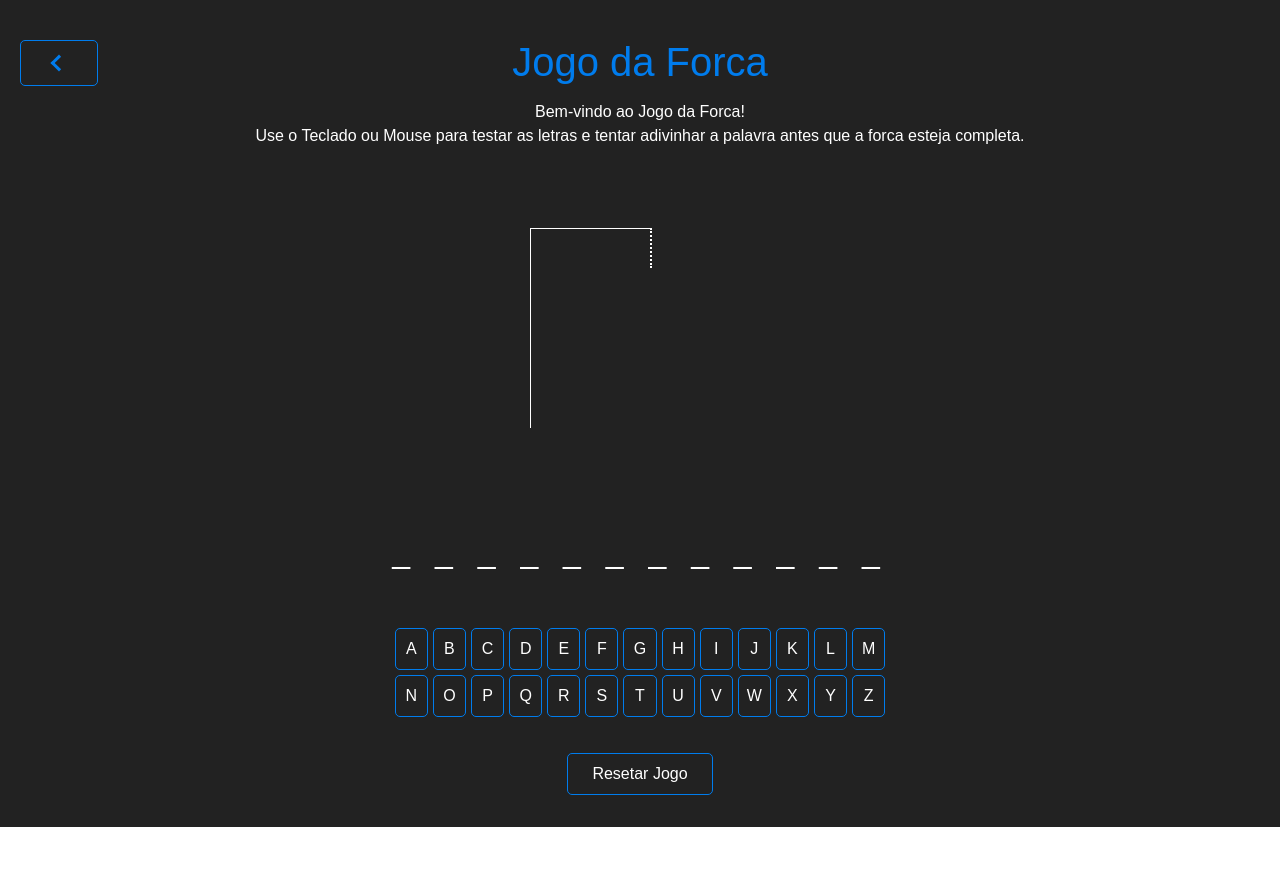
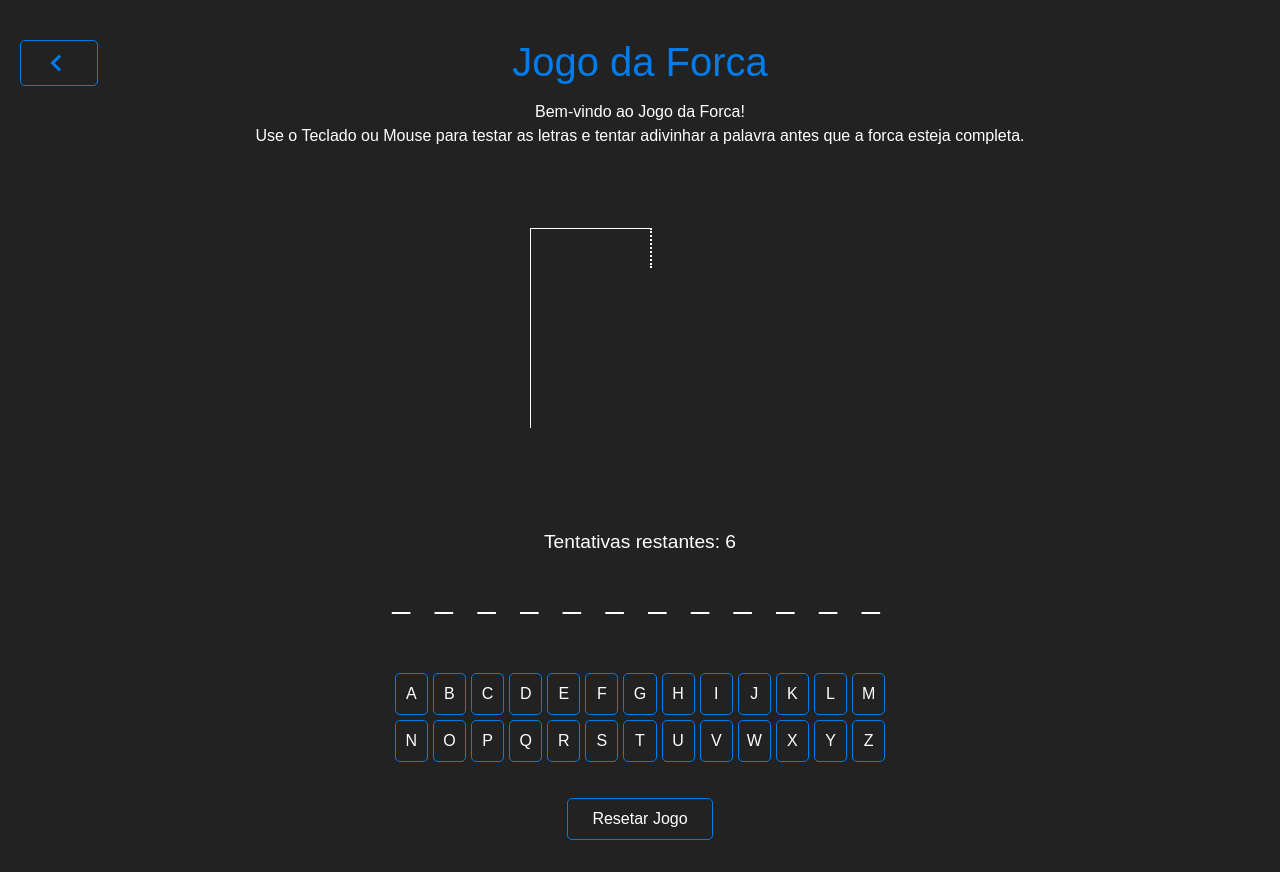
Before and after one commit to Guithentges/meu-site, a Next.js app: page /jogo_forca in a window 1280 px wide. Before the commit the page ends 827 px from the top, so only its background shows below. Built offline with nearby package versions, Linux system fonts and the light colour scheme.

Commit message:
Adicionando tentativas

```diff
--- a/app/globals.css
+++ b/app/globals.css
@@ -397,10 +397,11 @@ header{
 
 /*estilos do jogo da forca*/
 .forca-main {
-  width: 100%;
+  width: 100vw;
   min-height: 100vh;
   background-color: var(--primary-color);
   padding: 2rem;
+  overflow: hidden;
 }
 .forca-header {
   text-align: center;
@@ -603,3 +604,8 @@ header{
   border-bottom: 3px solid var(--terciary-color);
   transform: rotate(45deg);
 }
+.tentativas {
+  margin-bottom: 1rem;
+  font-size: 1.2rem;
+  color: var(--scondary-color);
+}
--- a/app/jogo_forca/page.js
+++ b/app/jogo_forca/page.js
@@ -120,6 +120,7 @@ export default function JogoForca() {
             { erros.length > 4 &&(<div className="perna-esquerda"></div>)}
             { erros.length > 5 &&(<div className="perna-direita"></div>)}
         </div>
+        { !resultado &&(<div className="tentativas">Tentativas restantes: { 6 - erros.length}</div>)}
         <div className="palavra-chave">{mostrarPalavra()}</div>
         {erros.length != 0 && (<div className="erros">Letras erradas: <span>{erros.join(", ")}</span></div>)}
 
```
